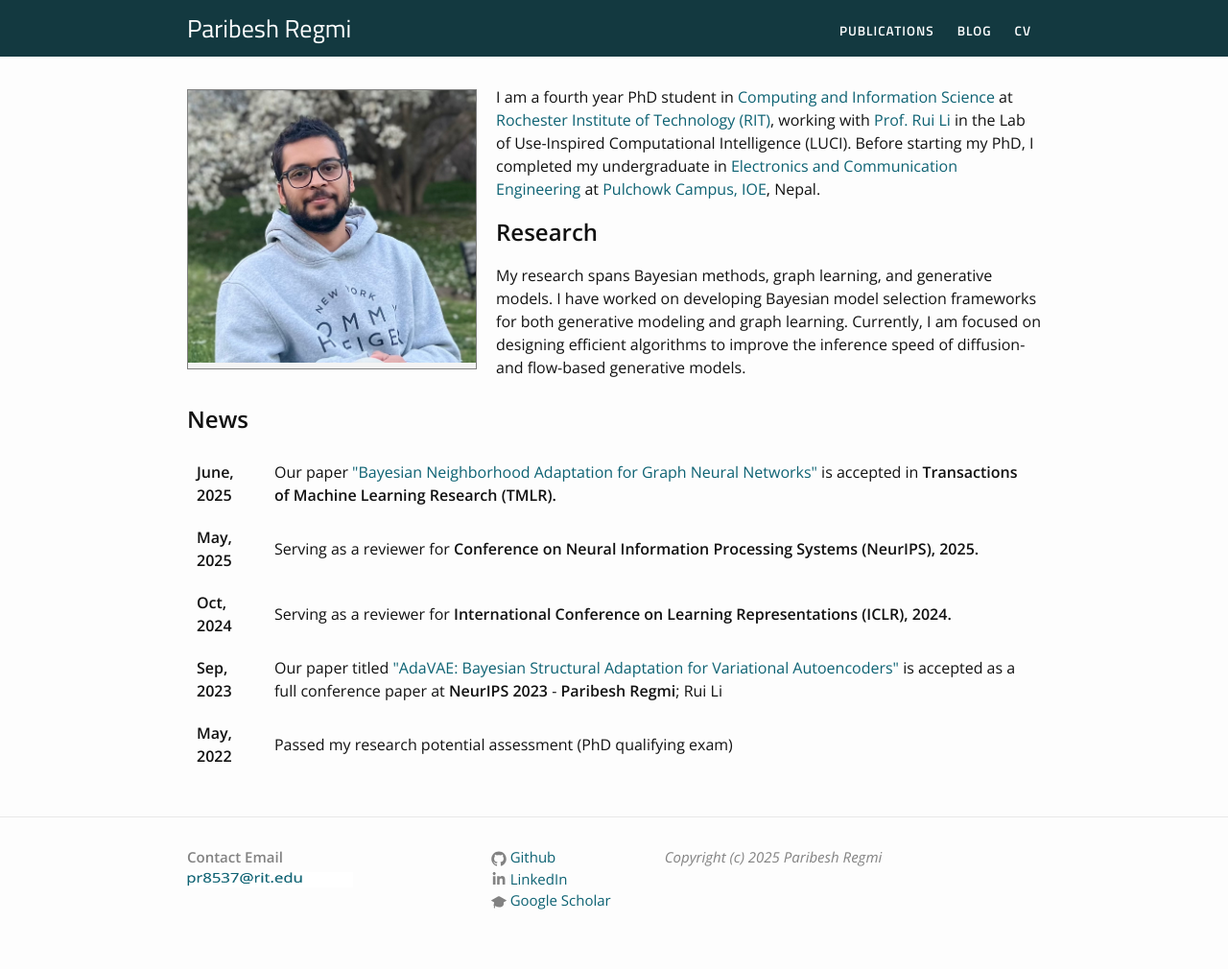
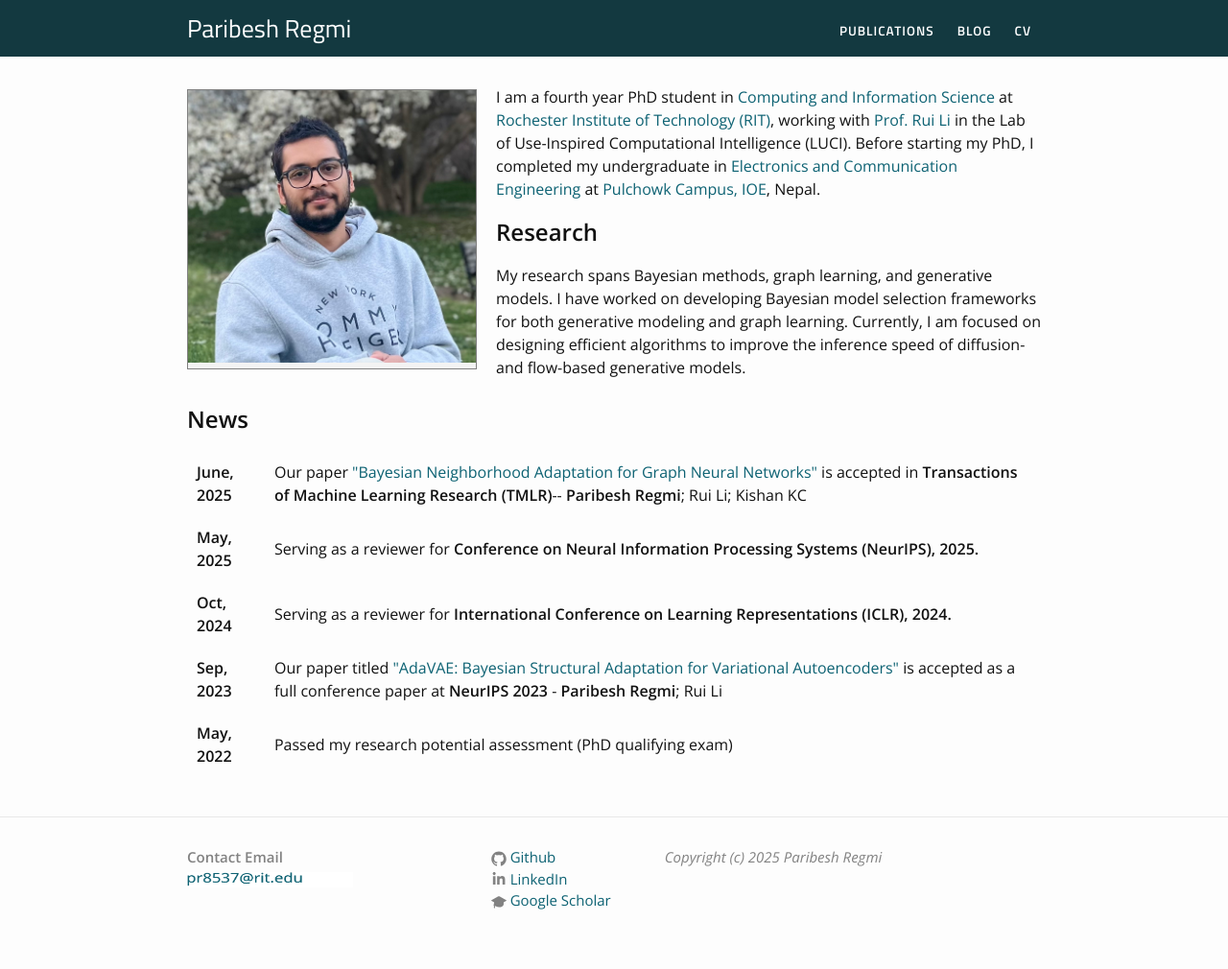
Before and after one commit to paribeshregmi/paribeshregmi.github.io, a Jekyll site: the page built from index.markdown, in a window 1280 px wide. Shown: the whole page at 96% size. Built offline with Jekyll 4.4.1, drawn with Linux system fonts in a browser that asks for light colours.

Commit message:
Update index.markdown

```diff
--- a/index.markdown
+++ b/index.markdown
@@ -25,7 +25,7 @@ My research spans Bayesian methods, graph learning, and generative models. I hav
      <table>
      <tr>
         <td><b>June, 2025</b></td>
-        <td> Our paper <a href="https://openreview.net/forum?id=2zEemRib3a" target="_blank" rel="noopener noreferrer">"Bayesian Neighborhood Adaptation for Graph Neural Networks"</a> is accepted in <b>Transactions of Machine Learning Research (TMLR).</b></td>
+        <td> Our paper <a href="https://openreview.net/forum?id=2zEemRib3a" target="_blank" rel="noopener noreferrer">"Bayesian Neighborhood Adaptation for Graph Neural Networks"</a> is accepted in <b>Transactions of Machine Learning Research (TMLR)</b>-- <b>Paribesh Regmi</b>; Rui Li; Kishan KC</td>
       </tr>
       <tr>
         <td><b>May, 2025</b></td>
@@ -48,10 +48,6 @@ My research spans Bayesian methods, graph learning, and generative models. I hav
         <td> Started PhD in <a href="https://www.rit.edu/computing/study/computing-and-information-sciences-phd" target="_blank" rel="noopener noreferrer">Computing and Information Science</a> at <a href="https://www.rit.edu/" target="_blank" rel="noopener noreferrer">Rochester Institute of Technology (RIT)</a>, advised by <a href="https://ruililuci.com/" target="_blank" rel="noopener noreferrer">Prof. Rui Li</a></td>
       </tr>
       <tr>
-        <td><b>May, 2021</b></td>
-        <td>Promoted to Solutions Engineer at <a href="https://www.logpoint.com/en/" target="_blank" rel="noopener noreferrer">LogPoint</a></td>
-      </tr>
-      <tr>
         <td><b>Jul, 2019</b></td>
         <td>Our paper titled <a href="https://www.ijcaonline.org/archives/volume178/number31/30732-30732-2019918401" target="_blank" rel="noopener noreferrer"> "Nepali Speech Recognition Using RNN-CTC Model"</a> is published in the International Journal of Computer Applications -- <b>Paribesh Regmi</b>; Arjun Dahal; Basanta Joshi</td>
       </tr>
```
